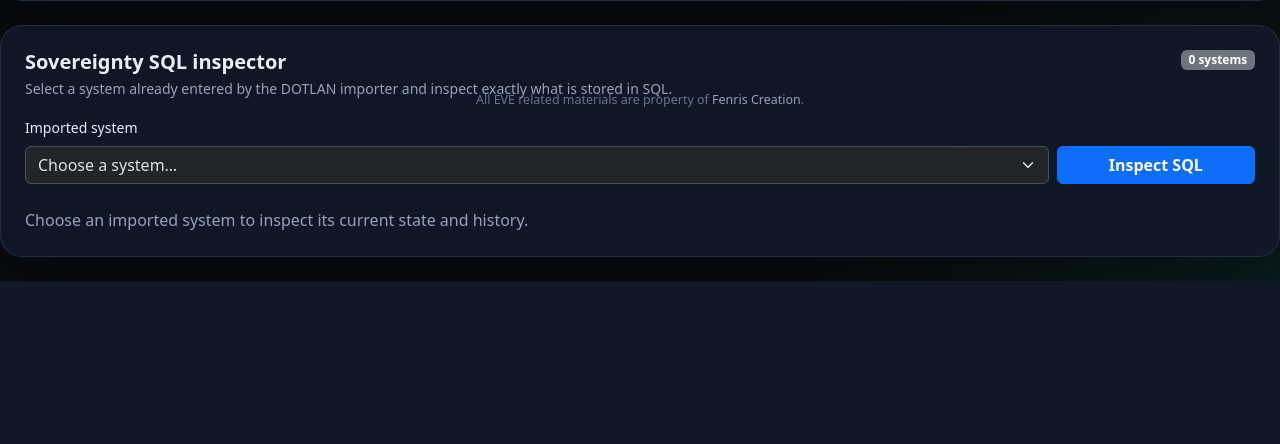
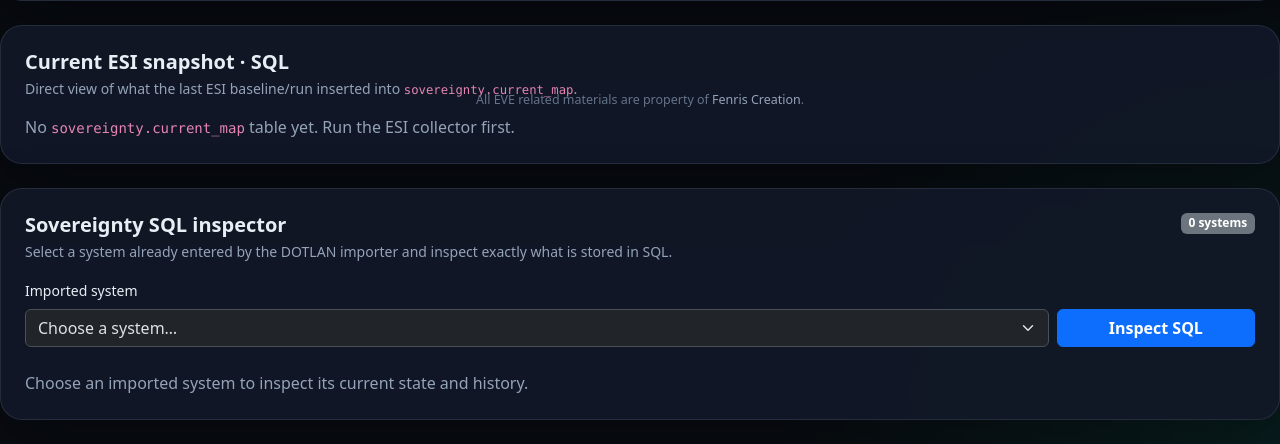
Before and after one commit to DictateurImperator/EVEOSINT, a Python web app: template web/templates/admin_debug.html in a window 1280 px wide. Shown: the part 673-1117 px from the top of the page. Before the commit the page ends 954 px from the top, so only its background shows below. Run offline with Jinja, Linux system fonts and the light colour scheme; the template is opened without the code that fills it, so the values that code supplies are empty.

Commit message:
Show current ESI snapshot rows directly in Admin Debug

```diff
--- a/web/templates/admin_debug.html
+++ b/web/templates/admin_debug.html
@@ -120,6 +120,111 @@
     </div>
     <pre class="log-viewer" style="min-height:150px;max-height:300px;" id="sovDotlanLog">Loading…</pre>
   </div>
+</section>
+
+<section class="content-card p-3 p-md-4 mb-4">
+  <div class="d-flex flex-wrap justify-content-between align-items-start gap-3 mb-3">
+    <div>
+      <h2 class="h5 fw-bold mb-1">Current ESI snapshot · SQL</h2>
+      <div class="muted-line small">Direct view of what the last ESI baseline/run inserted into <code>sovereignty.current_map</code>.</div>
+    </div>
+    {% if esi_snapshot.available %}
+    <span class="badge text-bg-secondary">{{ esi_snapshot.total }} rows</span>
+    {% endif %}
+  </div>
+
+  {% if esi_snapshot.available %}
+  <div class="debug-grid mb-4">
+    <div class="debug-stat">
+      <div class="muted-line small">Total K-space rows</div>
+      <div class="value">{{ esi_snapshot.total }}</div>
+    </div>
+    <div class="debug-stat">
+      <div class="muted-line small">Alliance claimed</div>
+      <div class="value">{{ esi_snapshot.alliance_claimed }}</div>
+    </div>
+    <div class="debug-stat">
+      <div class="muted-line small">Faction claimed</div>
+      <div class="value">{{ esi_snapshot.faction_claimed }}</div>
+    </div>
+    <div class="debug-stat">
+      <div class="muted-line small">Unclaimed</div>
+      <div class="value">{{ esi_snapshot.unclaimed }}</div>
+    </div>
+  </div>
+
+  <form method="get" action="/admin/debug" class="row g-2 mb-4">
+    <div class="col-lg-10">
+      <label class="form-label small" for="esiSnapshotSystem">Inspect one current ESI row</label>
+      <select class="form-select" id="esiSnapshotSystem" name="esi_system_id">
+        <option value="">Choose a system…</option>
+        {% for system in esi_snapshot.systems %}
+        <option value="{{ system.system_id }}" {% if esi_snapshot.selected and esi_snapshot.selected.system_id == system.system_id %}selected{% endif %}>
+          {{ system.system_name }} · {{ system.system_id }}
+        </option>
+        {% endfor %}
+      </select>
+    </div>
+    <div class="col-lg-2 d-flex align-items-end">
+      <button class="btn btn-primary w-100" type="submit">Inspect row</button>
+    </div>
+  </form>
+
+  {% if esi_snapshot.selected %}
+  {% set esi_selected = esi_snapshot.selected %}
+  <div class="sov-stat mb-4">
+    <div class="muted-line small">Selected row</div>
+    <div class="value">{{ esi_selected.system_name }} · {{ esi_selected.system_id }}</div>
+    {% if esi_selected.unclaimed %}
+    <div class="small mt-1">Unclaimed</div>
+    {% else %}
+    <div class="small mt-1">
+      Alliance {{ esi_selected.alliance_id or '—' }} ·
+      Corporation {{ esi_selected.corporation_id or '—' }} ·
+      Faction {{ esi_selected.faction_id or '—' }}
+    </div>
+    {% endif %}
+    <div class="muted-line small mt-1">Observed: {{ esi_selected.observed_at or '—' }}</div>
+  </div>
+  {% endif %}
+
+  <div class="d-flex justify-content-between align-items-center gap-2 mb-2">
+    <h3 class="h6 fw-bold mb-0">First 100 rows from <code>sovereignty.current_map</code></h3>
+    <span class="muted-line small">ordered by system name</span>
+  </div>
+  <div class="table-responsive">
+    <table class="table table-dark table-hover table-sm history-table align-middle mb-0">
+      <thead>
+        <tr>
+          <th>System</th>
+          <th>System ID</th>
+          <th>Alliance</th>
+          <th>Corporation</th>
+          <th>Faction</th>
+          <th>Unclaimed</th>
+          <th>Observed</th>
+        </tr>
+      </thead>
+      <tbody>
+        {% for row in esi_snapshot.rows %}
+        <tr>
+          <td>{{ row.system_name }}</td>
+          <td>{{ row.system_id }}</td>
+          <td>{{ row.alliance_id or '—' }}</td>
+          <td>{{ row.corporation_id or '—' }}</td>
+          <td>{{ row.faction_id or '—' }}</td>
+          <td>{% if row.unclaimed %}<span class="badge text-bg-secondary">yes</span>{% else %}—{% endif %}</td>
+          <td>{{ row.observed_at }}</td>
+        </tr>
+        {% else %}
+        <tr><td colspan="7" class="muted-line">No current ESI row stored.</td></tr>
+        {% endfor %}
+      </tbody>
+    </table>
+  </div>
+  {% else %}
+  <div class="muted-line">No <code>sovereignty.current_map</code> table yet. Run the ESI collector first.</div>
+  {% endif %}
 </section>
 
 <section class="content-card p-3 p-md-4 mb-4">
```
